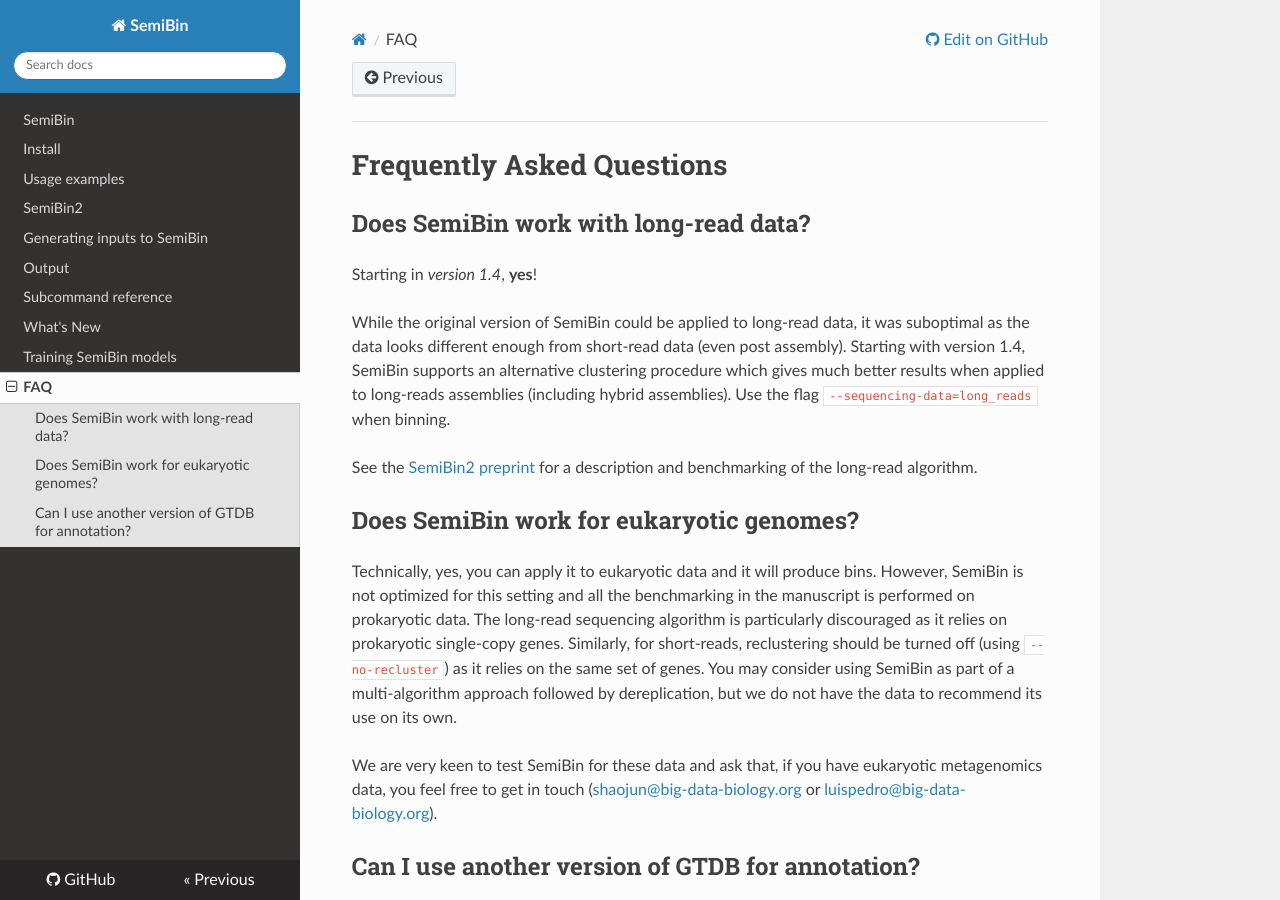
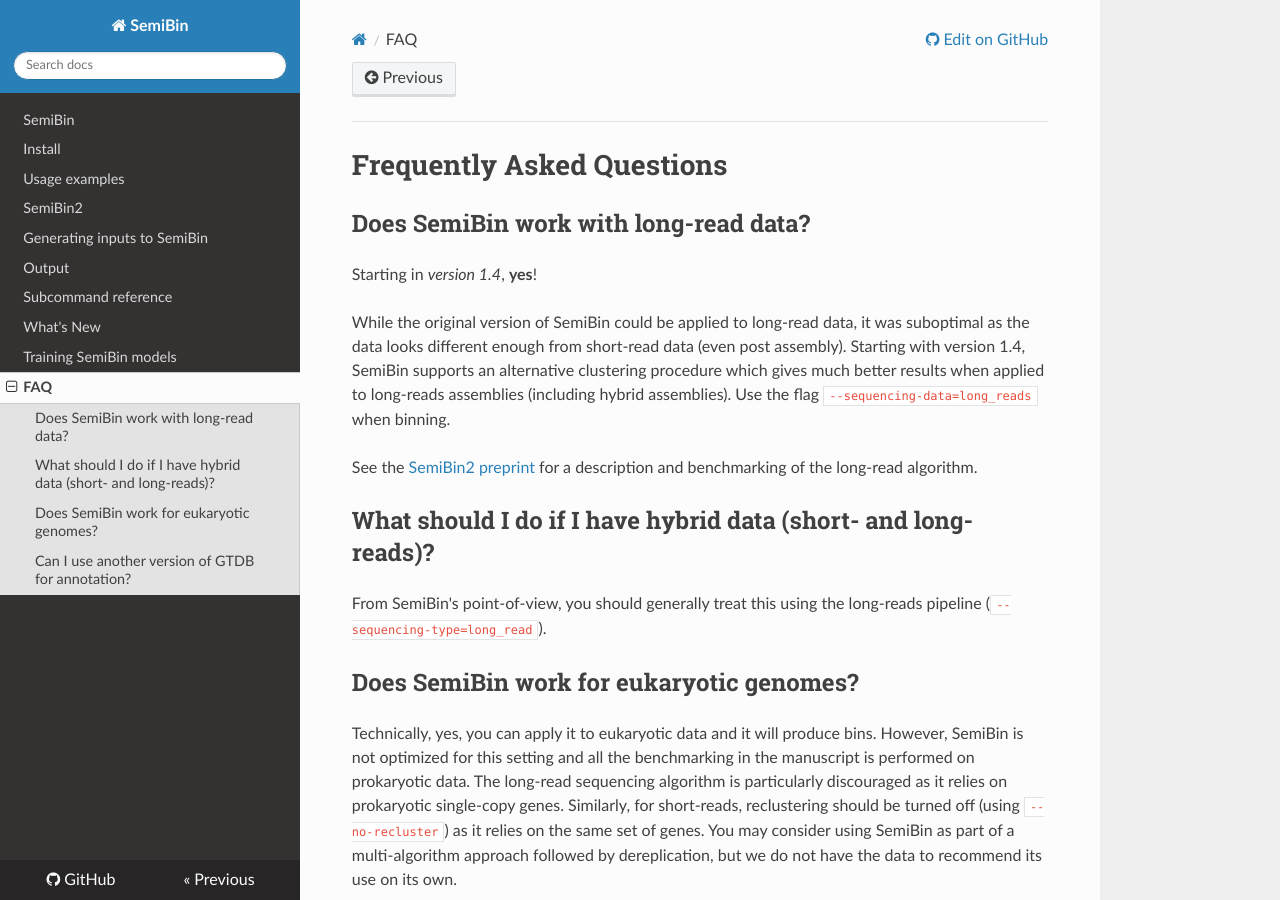
Before and after one commit to BigDataBiology/SemiBin, an MkDocs documentation site: the page built from docs/faq.md, in a window 1280 px wide and 900 px high. Built offline with MkDocs 1.6.1, drawn with Linux system fonts in a browser that asks for light colours; nearby versions of some CDN libraries.

Commit message:
DOC Add answer to an FAQ

```diff
--- a/docs/faq.md
+++ b/docs/faq.md
@@ -9,6 +9,11 @@ Starting with version 1.4, SemiBin supports an alternative clustering procedure
 Use the flag `--sequencing-data=long_reads` when binning.
 
 See the [SemiBin2 preprint](https://doi.org/10.1101/2023.01.09.523201) for a description and benchmarking of the long-read algorithm.
+
+## What should I do if I have hybrid data (short- and long-reads)?
+
+From SemiBin's point-of-view, you should generally treat this using the
+long-reads pipeline (`--sequencing-type=long_read`).
 
 ## Does SemiBin work for eukaryotic genomes?
 
```
